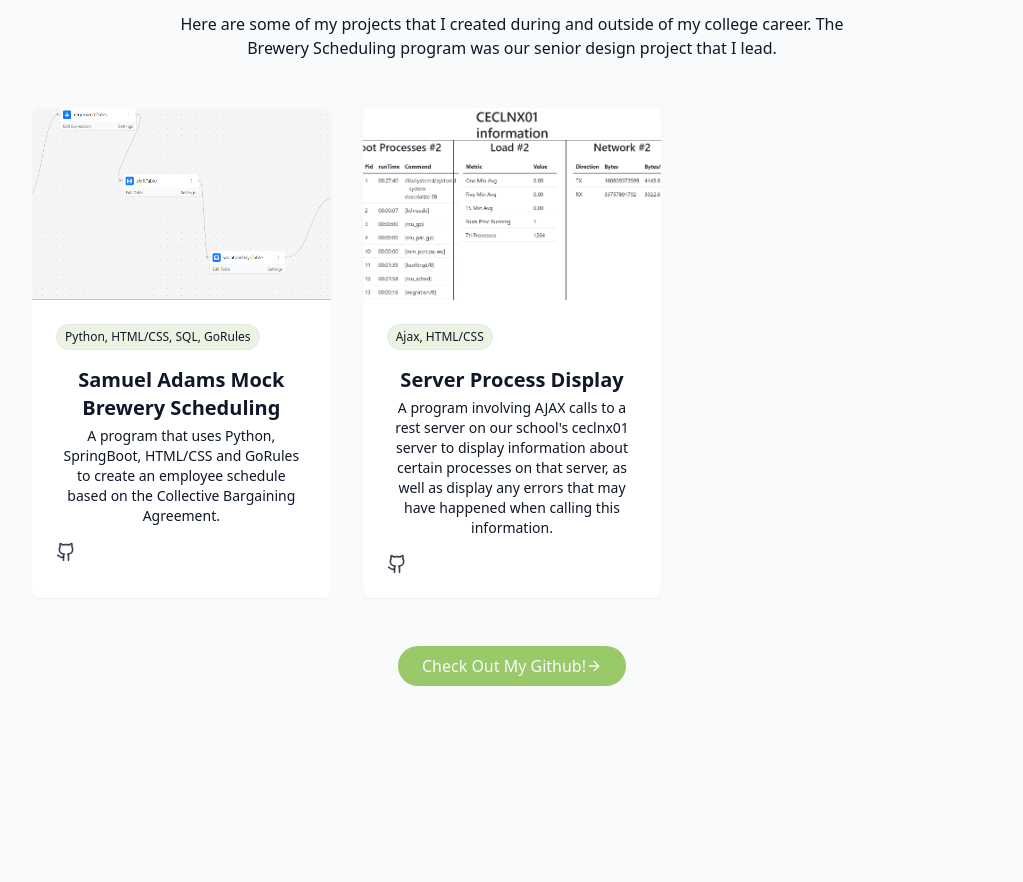
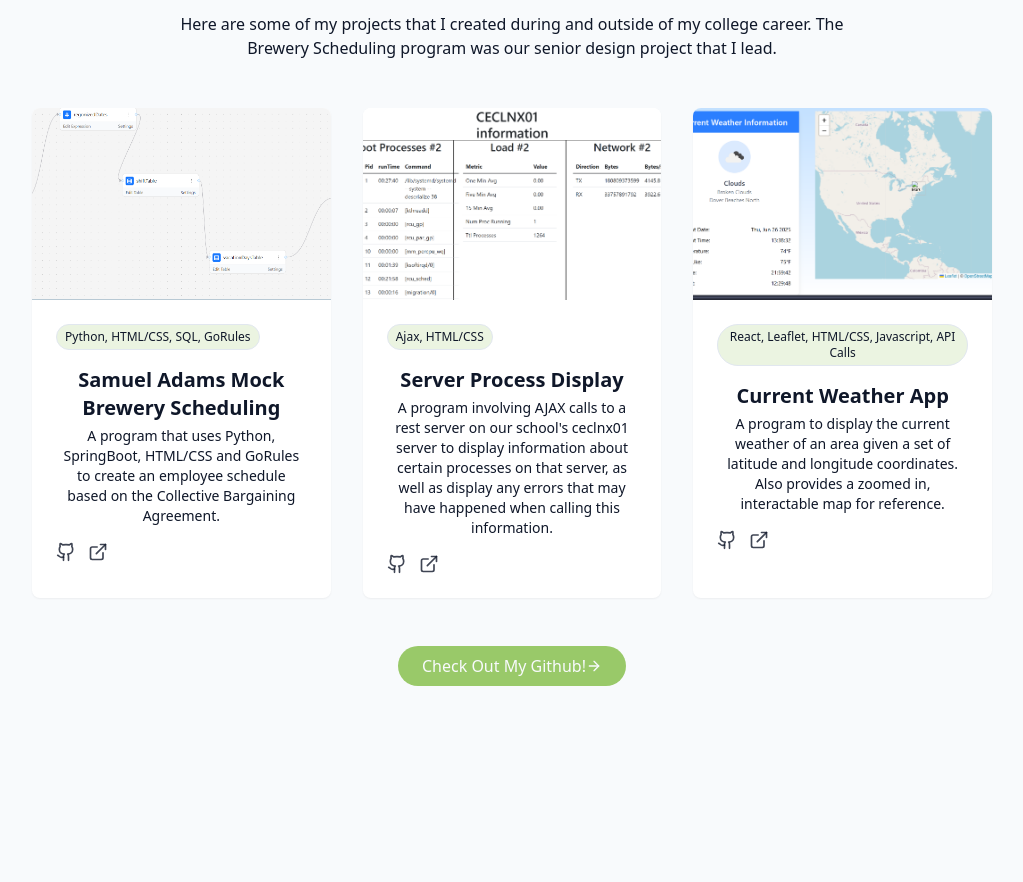
Before and after one commit to clarkkr/Portfolio-Website, a React (Vite) app: page / in a window 1280 px wide. Shown: the part 2774-3656 px from the top of the page, without its empty margins (128-1151 px from the left). Built offline with nearby package versions, Linux system fonts and the light colour scheme.

Commit message:
Added 3rd project to projects page, also fixed external links to github and weather app project.

```diff
--- a/src/Components/AboutSection.jsx
+++ b/src/Components/AboutSection.jsx
@@ -28,11 +28,12 @@
             </p>
 
             <div className="flex flex-col sm:flex-row gap-4 pt-4 justify-center ">
+              {/* Button to scroll down to contact page */}
               <a href="#contact" className="cosmic-button">
                 {" "}
                 Get In Touch
               </a>
-
+              {/*Button to view resume in another tab*/}
               <a
                 href="/Kory_Resume.pdf"
                 target="_blank"
@@ -41,6 +42,7 @@
               >
                 View Resume
               </a>
+              {/*Button to download resume*/}
               <a
                 href="/Kory_Resume.pdf"
                 download
--- a/src/Components/ProjectsSection.jsx
+++ b/src/Components/ProjectsSection.jsx
@@ -9,7 +9,7 @@
     image: "/projects/GoRules.png",
     tags: ["Python, HTML/CSS, SQL, GoRules"],
     githubUrl:
-      "#https://github.com/clarkkr/Portfolio/tree/main/Senior%20Design%20Project",
+      "https://github.com/clarkkr/Portfolio/tree/main/Senior%20Design%20Project",
   },
   {
     id: 2,
@@ -19,7 +19,18 @@
     image: "/projects/CECLNX01Processes.png",
     tags: ["Ajax, HTML/CSS"],
     githubUrl:
-      "#https://github.com/clarkkr/Portfolio/blob/main/Web%20Design/jQueryAndAjax.html",
+      "https://github.com/clarkkr/Portfolio/blob/main/Web%20Design/jQueryAndAjax.html",
+  },
+
+  {
+    id: 3,
+    title: "Current Weather App",
+    description:
+      "A program to display the current weather of an area given a set of latitude and longitude coordinates. Also provides a zoomed in, interactable map for reference.",
+    image: "/projects/WeatherApp.png",
+    tags: ["React, Leaflet, HTML/CSS, Javascript, API Calls"],
+    githubUrl: "https://github.com/clarkkr/Weather-App",
+    demoUrl: "https://weather-app-nine-ashy-86.vercel.app",
   },
 ];
 export const ProjectsSection = () => {
@@ -75,6 +86,13 @@
                     >
                       <Github size={20} />
                     </a>
+                    <a
+                      href={project.demoUrl}
+                      target="_blank"
+                      className="text-foreground/80 hover:text-primary transition-colors duration-300"
+                    >
+                      <ExternalLink size={20} />
+                    </a>
                   </div>
                 </div>
               </div>
```
Also changed, not shown: public/projects/WeatherApp.png (added).
